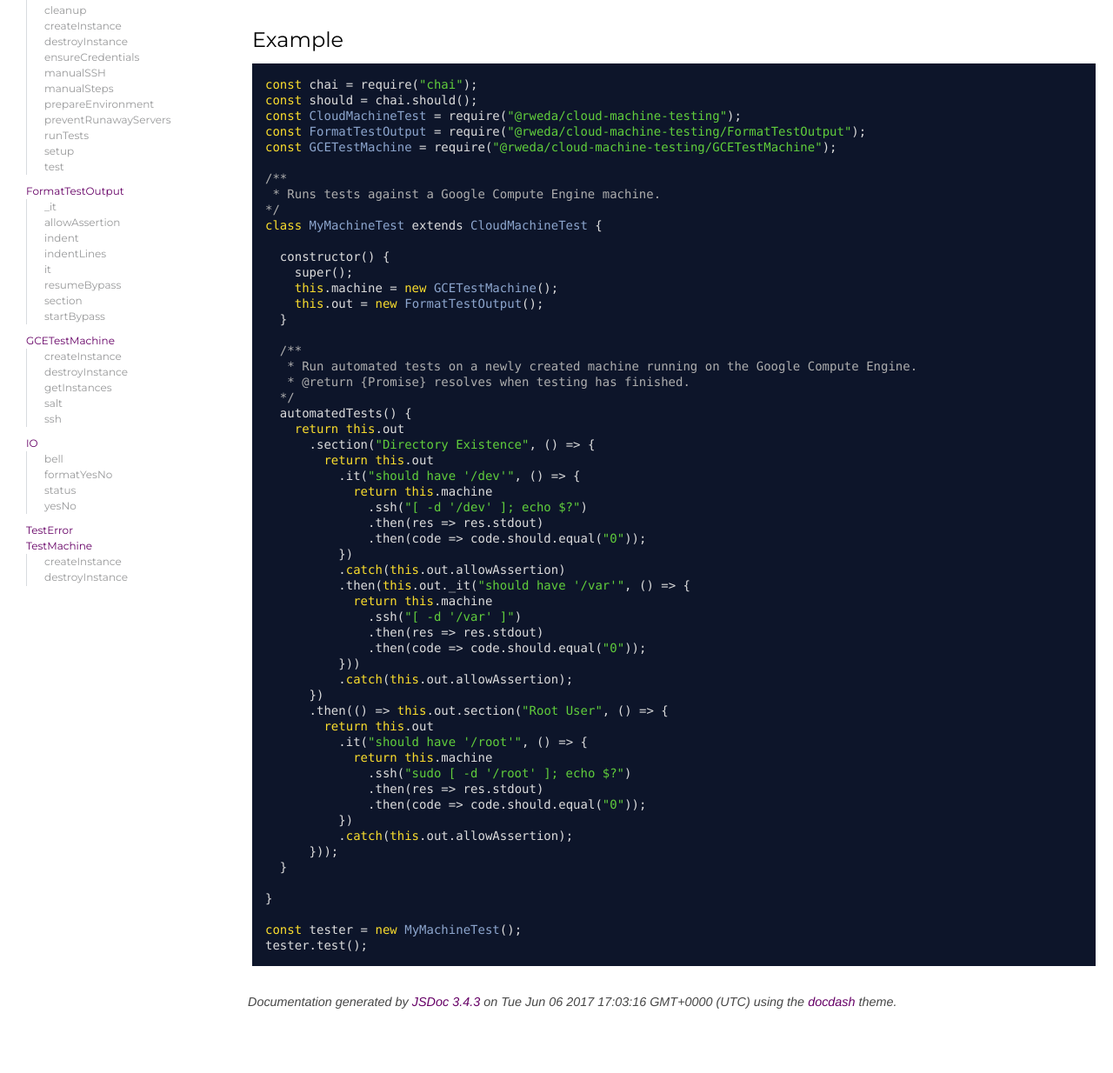
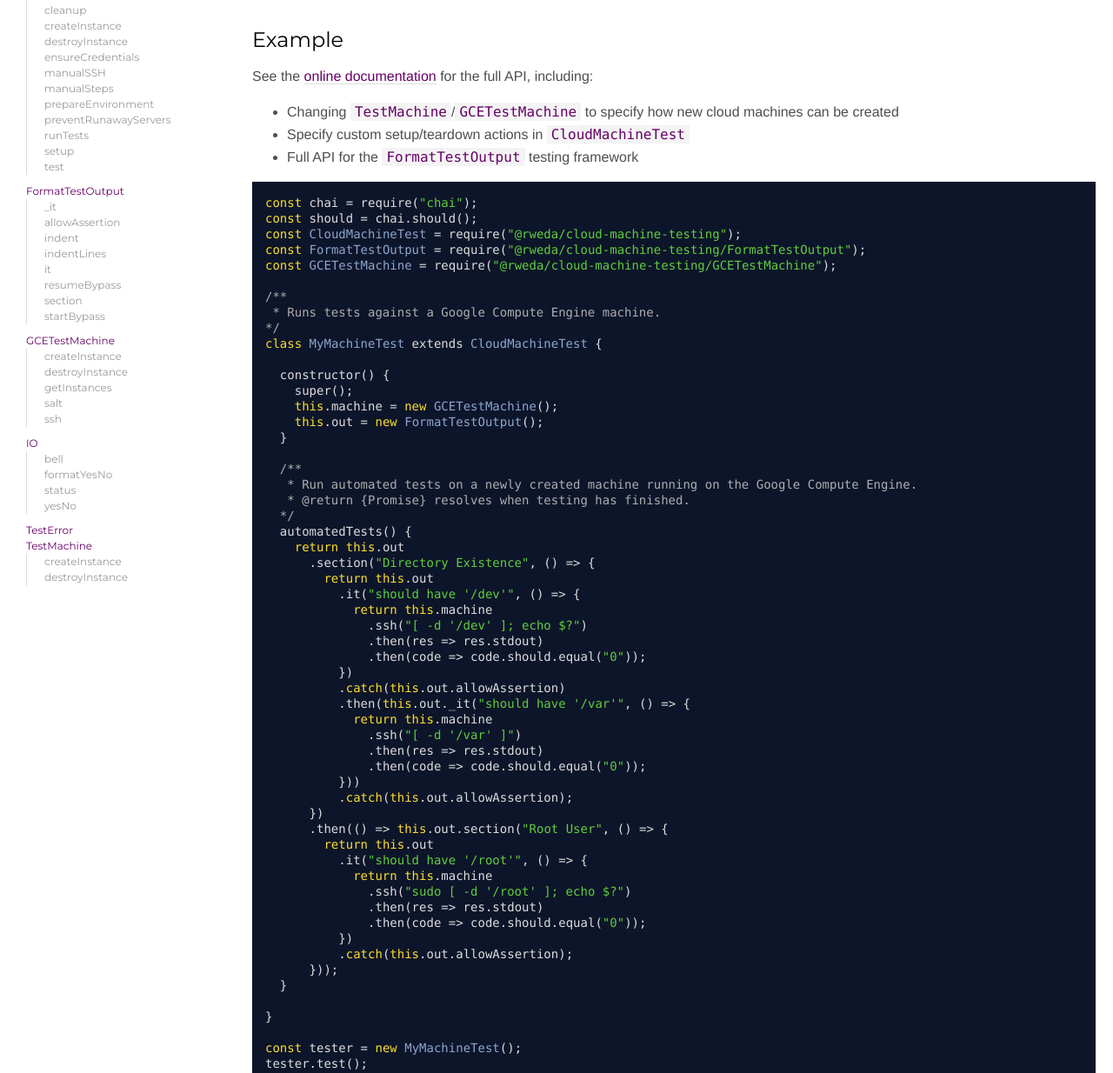
Before and after one commit to rweda/cloud-machine-testing, a plain HTML site: page index.html in a window 1280 px wide. Shown: the part 126-1360 px from the top of the page at 87% size. Before the commit the page ends 1306 px from the top, so only its background shows below. Drawn offline with Linux system fonts and the light colour scheme.

Commit message:
Built from commit 3a10b92eb387521aa08550b989b84b66e2f43e0c

```diff
--- a/index.html
+++ b/index.html
@@ -47,7 +47,13 @@
 
     <section class="readme">
         <article><h1>Cloud Machine Testing</h1><p>Generic infrastructure for testing scripted configuration for cloud machines.</p>
-<h2>Example</h2><pre class="prettyprint source lang-js"><code>const chai = require(&quot;chai&quot;);
+<h2>Example</h2><p>See the <a href="https://rweda.github.io/cloud-machine-testing/">online documentation</a> for the full API, including:</p>
+<ul>
+<li>Changing <a href="https://rweda.github.io/cloud-machine-testing/TestMachine.html"><code>TestMachine</code></a>/<a href="https://rweda.github.io/cloud-machine-testing/GCETestMachine.html"><code>GCETestMachine</code></a> to specify how new cloud machines can be created</li>
+<li>Specify custom setup/teardown actions in <a href="https://rweda.github.io/cloud-machine-testing/CloudMachineTest.html"><code>CloudMachineTest</code></a></li>
+<li>Full API for the <a href="https://rweda.github.io/cloud-machine-testing/FormatTestOutput.html"><code>FormatTestOutput</code></a> testing framework</li>
+</ul>
+<pre class="prettyprint source lang-js"><code>const chai = require(&quot;chai&quot;);
 const should = chai.should();
 const CloudMachineTest = require(&quot;@rweda/cloud-machine-testing&quot;);
 const FormatTestOutput = require(&quot;@rweda/cloud-machine-testing/FormatTestOutput&quot;);
@@ -115,7 +121,7 @@ tester.test();</code></pre></article>
 <br class="clear">
 
 <footer>
-    Documentation generated by <a href="https://github.com/jsdoc3/jsdoc">JSDoc 3.4.3</a> on Tue Jun 06 2017 17:03:16 GMT+0000 (UTC) using the <a href="https://github.com/clenemt/docdash">docdash</a> theme.
+    Documentation generated by <a href="https://github.com/jsdoc3/jsdoc">JSDoc 3.4.3</a> on Tue Jun 06 2017 17:07:41 GMT+0000 (UTC) using the <a href="https://github.com/clenemt/docdash">docdash</a> theme.
 </footer>
 
 <script>prettyPrint();</script>
```
Also changed, not shown: Bypass.html (+1 -1 lines), CloudMachineTest.html (+1 -1 lines), CloudMachineTest.js.html (+1 -1 lines), FormatTestOutput.html (+1 -1 lines), FormatTestOutput.js.html (+1 -1 lines), GCETestMachine.html (+1 -1 lines), GCETestMachine.js.html (+1 -1 lines), IO.html (+1 -1 lines), IO.js.html (+1 -1 lines), TestError.html (+1 -1 lines), TestError.js.html (+1 -1 lines), TestMachine.html (+1 -1 lines), TestMachine.js.html (+1 -1 lines).
